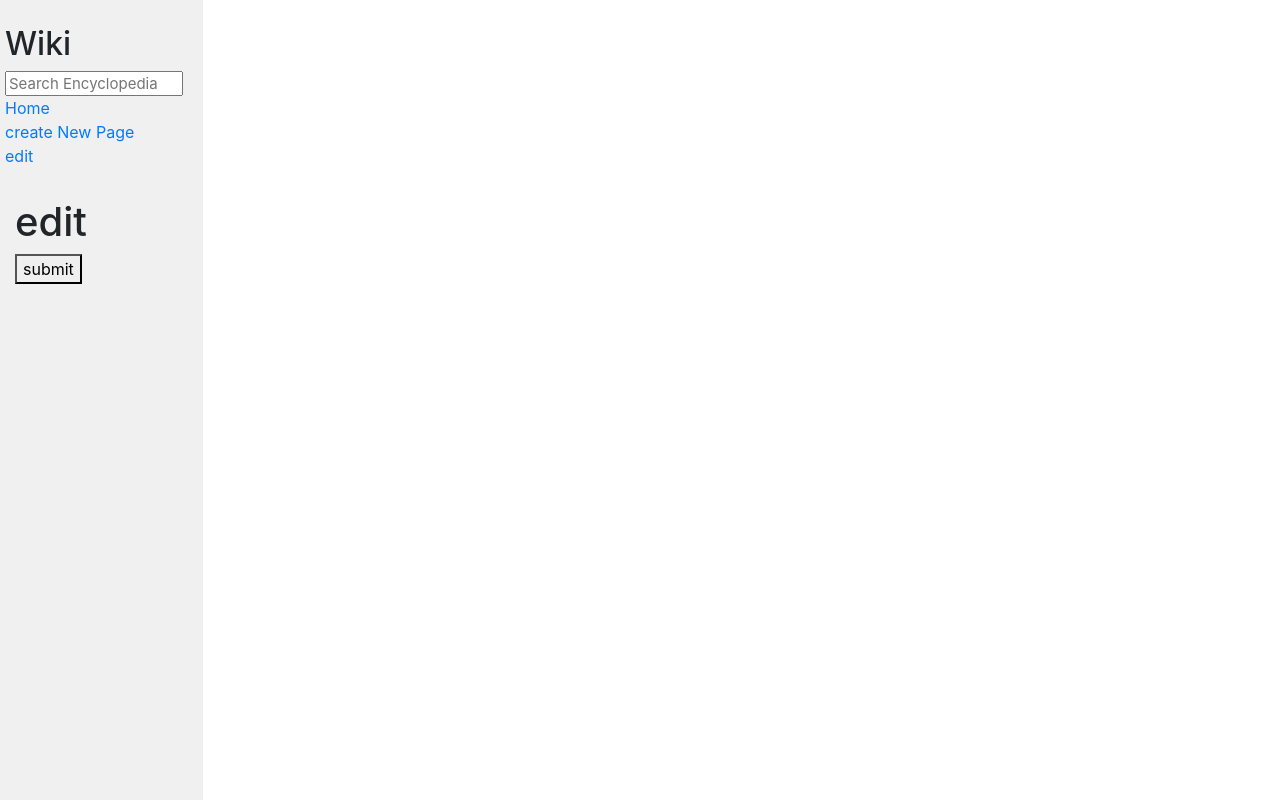
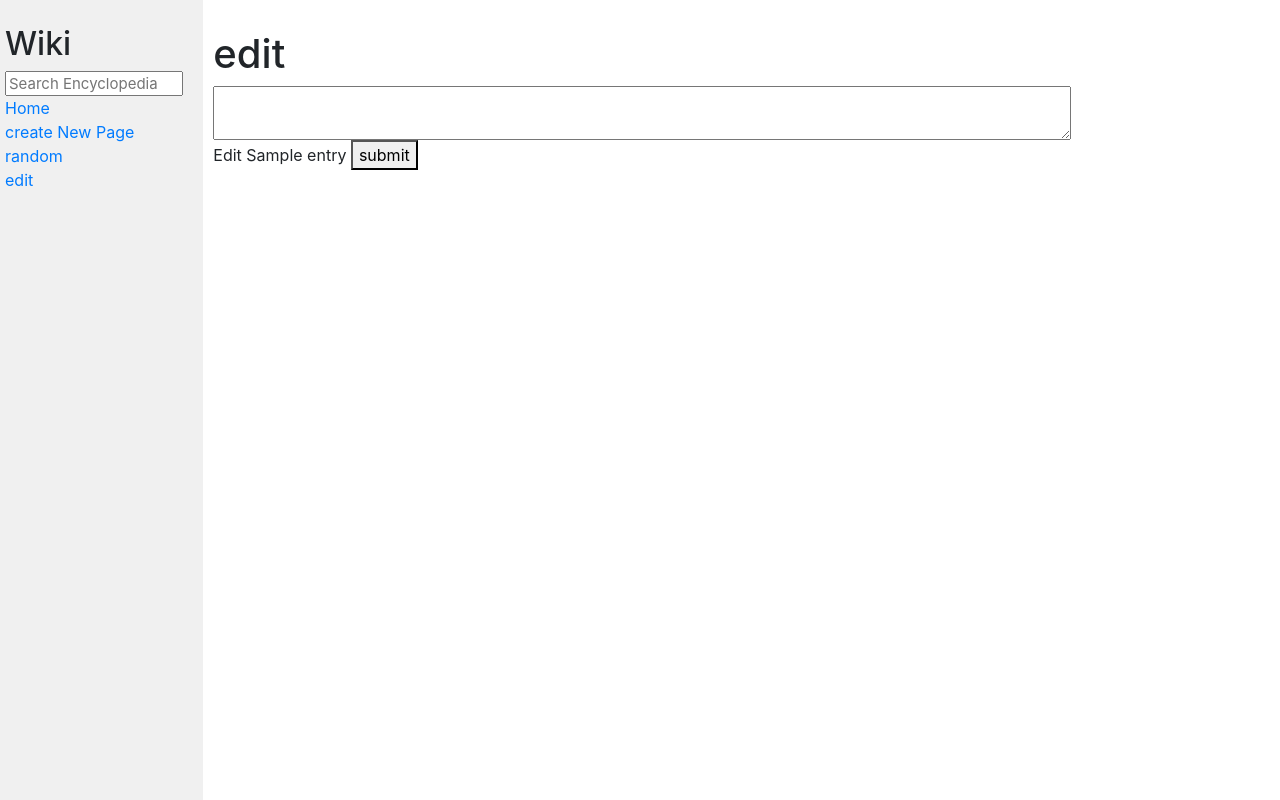
Before and after one commit to maithamessam4/wiki, a Django app: template encyclopedia/templates/encyclopedia/edit.html in a window 1280 px wide. Run offline with Django 3.2, Linux system fonts and the light colour scheme; the template is opened without the code that fills it: most values are stand-ins (such as "Sample title", 1, 10 or a date in 2020); parts of the project's set-up code (start-up, migrations or seed data) failed here and were passed over; some libraries are stand-ins or nearby versions.

Commit message:
edit adj

```diff
--- a/encyclopedia/templates/encyclopedia/edit.html
+++ b/encyclopedia/templates/encyclopedia/edit.html
@@ -4,9 +4,29 @@
 
 {%block body%}
     <h1>edit</h1>
-    <form action="{% url 'wki:edit' %}">
+    <form action="{% url 'wki:edit' entry %}">
+        <textarea id="edit" name="edit" style="display: block; height: 70%;"></textarea>
+        <label for="edit">Edit {{ entry }}</label>
+
+
         <button type="submit" value="submit">submit</button>
     </form>
 
 
 {%endblock body%}
+
+
+% extends 'encyclopedia/layout.html' %}
+{% comment %}
+{% block title %}
+Edit Page
+{% endblock %}
+
+{% block body %}
+<form action="{% url 'encyclopedia:edit' %}" method="POST">
+{% csrf_token %}
+
+<label for="edit">Edit {{ entry }}</label>
+<textarea id="edit" name="edit" style="display: block; height: 70%;"></textarea>
+<button type="submit">Edit</button>
+{% endblock %} {% endcomment %}
--- a/encyclopedia/templates/encyclopedia/layout.html
+++ b/encyclopedia/templates/encyclopedia/layout.html
@@ -23,10 +23,10 @@
                     <a href="{ {% url 'wiki:create' %}}">create New Page</a>
                 </div>
                 <div>
-                    <a href="{ {% url 'wiki:random' %} }"
+                    <a href>random</a>
                 </div>
                 <div>
-                    <a href="{ {% url 'wiki:edit' %}}">edit</a>
+                    <a href="{ {% url 'wiki:edit' entry %}}">edit</a>
                 </div>
                 {% block nav %}
                 {% endblock %}
--- a/encyclopedia/urls.py
+++ b/encyclopedia/urls.py
@@ -5,7 +5,8 @@
 urlpatterns = [
     path('wiki/create/',views.create,name='create'),
     path('entries/<str:title>',views.single_entry,name=('single-entry')),
-    path('wiki',views.random,name='random'),
-    path('wiki/edit',views.edit,name='edit'),
-    path("", views.index, name="index")
+    path("wiki/edit/<str:entry>/", views.edit, name="edit"),
+    path("", views.index, name="index"),
 ]
+
+#    path("edit", views.edit, name="edit"),
--- a/encyclopedia/views.py
+++ b/encyclopedia/views.py
@@ -56,5 +56,3 @@
                 'title':title,
                 'form': markdown2.markdown(entries),
                })
-def randmo(request):
-    return util.get_entry
```
